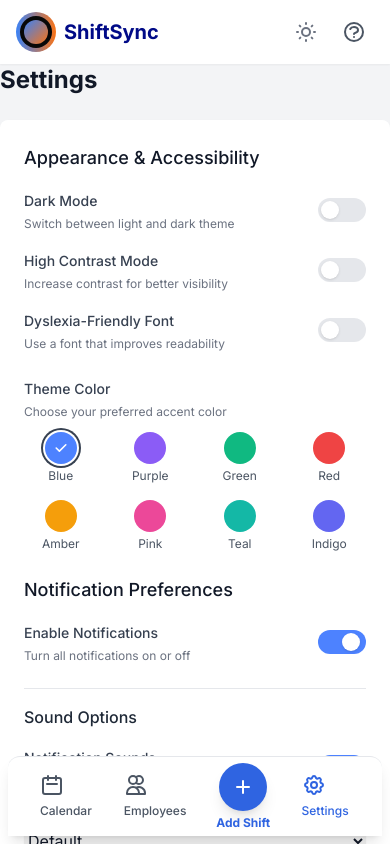
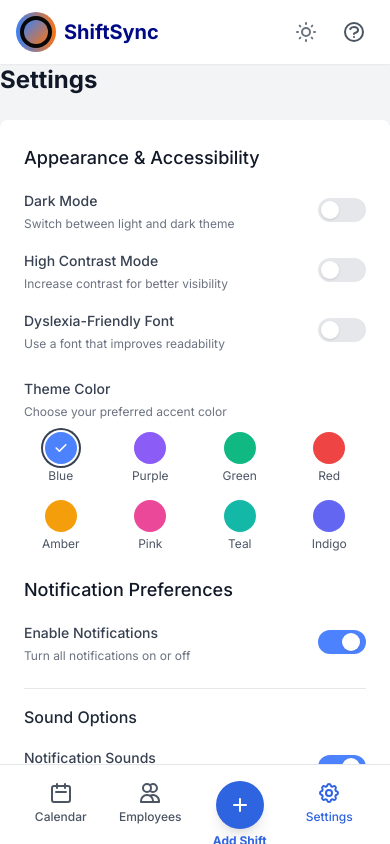
Before and after one commit to josephwaugh312/ShiftSync, a React (Create React App) app: page /settings in a window 390 px wide. Built offline with nearby package versions, Linux system fonts and the light colour scheme.

Commit message:
fix: restore proper fixed bottom navbar with improved internal spacing and text visibility

```diff
--- a/src/components/calendar/CalendarView.tsx
+++ b/src/components/calendar/CalendarView.tsx
@@ -413,7 +413,7 @@ const CalendarView: React.FC = () => {
       <div className="px-4 sm:px-6 lg:px-8 pt-4">
         <ViewToggle />
       </div>
-      <div className="flex-1 px-4 sm:px-6 lg:px-8 md:pb-4 pb-28">
+      <div className="flex-1 px-4 sm:px-6 lg:px-8 md:pb-4 pb-24">
         {renderView()}
       </div>
 
--- a/src/components/calendar/DailyView.tsx
+++ b/src/components/calendar/DailyView.tsx
@@ -59,7 +59,7 @@ const DailyView: React.FC<DailyViewProps> = ({ selectedDate, handleAddShift }) =
 
   return (
     <motion.div
-      className="daily-view pb-28"
+      className="daily-view pb-24"
       variants={containerVariants}
       initial="hidden"
       animate="visible"
--- a/src/components/calendar/WeeklyView.tsx
+++ b/src/components/calendar/WeeklyView.tsx
@@ -93,7 +93,7 @@ const WeeklyView: React.FC<WeeklyViewProps> = ({
 
   return (
     <motion.div
-      className="weekly-view pb-28"
+      className="weekly-view pb-24"
       variants={containerVariants}
       initial="hidden"
       animate="visible"
--- a/src/components/common/EmployeesPage.tsx
+++ b/src/components/common/EmployeesPage.tsx
@@ -182,7 +182,7 @@ const EmployeesPage: React.FC = () => {
   };
 
   return (
-    <div className="max-w-4xl mx-auto pt-6 pb-28">
+    <div className="max-w-4xl mx-auto pt-6 pb-24">
       <div className="flex justify-between items-center mb-6">
         <h1 className="text-2xl font-bold text-gray-900 dark:text-white">Employees</h1>
         <div className="flex space-x-2">
--- a/src/components/common/NewUserGuidance.tsx
+++ b/src/components/common/NewUserGuidance.tsx
@@ -252,7 +252,7 @@ const NewUserGuidance: React.FC = () => {
 
   return (
     <motion.div
-      className="w-full max-w-4xl mx-auto bg-white dark:bg-dark-800 rounded-lg shadow-sm overflow-hidden mt-8"
+      className="w-full max-w-4xl mx-auto bg-white dark:bg-dark-800 rounded-lg shadow-sm overflow-hidden mt-8 mb-24 lg:mb-8"
       initial={{ opacity: 0, y: 20 }}
       animate={{ opacity: 1, y: 0 }}
       transition={{ duration: 0.3 }}
--- a/src/components/common/SettingsPage.tsx
+++ b/src/components/common/SettingsPage.tsx
@@ -59,7 +59,7 @@ const SettingsPage: React.FC = () => {
   };
 
   return (
-    <div className="max-w-3xl mx-auto pb-28">
+    <div className="max-w-3xl mx-auto pb-24">
       <h1 className="text-2xl font-bold text-gray-900 dark:text-white mb-6">Settings</h1>
 
       <div className="bg-white dark:bg-dark-700 rounded-lg shadow-md overflow-hidden mb-6">
--- a/src/components/forms/ShiftForm.tsx
+++ b/src/components/forms/ShiftForm.tsx
@@ -333,7 +333,7 @@ const ShiftForm: React.FC<ShiftFormProps> = ({ isEdit }) => {
   return (
     <AnimatePresence>
       <div className="fixed inset-0 z-[100] overflow-y-auto" aria-labelledby="modal-title" role="dialog" aria-modal="true">
-        <div className="flex items-center justify-center min-h-screen pt-4 px-4 pb-32 md:pb-20 text-center sm:block sm:p-0">
+        <div className="flex items-center justify-center min-h-screen pt-4 px-4 pb-28 md:pb-20 text-center sm:block sm:p-0">
           {/* Backdrop - make sure the z-index is lower than the form */}
           <div
             className="fixed inset-0 bg-gray-500 bg-opacity-75 transition-opacity"
--- a/src/components/layout/MobileNavbar.tsx
+++ b/src/components/layout/MobileNavbar.tsx
@@ -68,7 +68,7 @@ const MobileNavbar: React.FC = () => {
       onSwipeLeft={handleSwipeLeft}
       onSwipeRight={handleSwipeRight}
     >
-      <div className="fixed bottom-2 left-0 right-0 bg-white dark:bg-dark-700 shadow-lg border-t border-gray-200 dark:border-dark-600 h-20 px-4 flex items-center justify-between z-50 rounded-t-xl mx-2">
+      <div className="fixed bottom-0 left-0 right-0 bg-white dark:bg-dark-700 shadow-lg border-t border-gray-200 dark:border-dark-600 h-20 px-4 flex items-start justify-between z-50 pt-2">
         <NavLink
           to="/"
           className={({ isActive }) =>
@@ -77,11 +77,11 @@ const MobileNavbar: React.FC = () => {
           end
           onClick={handleNavClick}
         >
-          <div className="p-2 rounded-full touch-action-manipulation active:scale-95 transition-transform">
-            <svg className="h-6 w-6" xmlns="http://www.w3.org/2000/svg" fill="none" viewBox="0 0 24 24" stroke="currentColor">
+          <div className="flex flex-col items-center">
+            <svg className="h-6 w-6 mb-1" xmlns="http://www.w3.org/2000/svg" fill="none" viewBox="0 0 24 24" stroke="currentColor">
               <path strokeLinecap="round" strokeLinejoin="round" strokeWidth={2} d="M8 7V3m8 4V3m-9 8h10M5 21h14a2 2 0 002-2V7a2 2 0 00-2-2H5a2 2 0 00-2 2v12a2 2 0 002 2z" />
             </svg>
-            <span className="text-xs mt-1 font-medium">Calendar</span>
+            <span className="text-xs font-medium">Calendar</span>
           </div>
         </NavLink>
 
@@ -92,11 +92,11 @@ const MobileNavbar: React.FC = () => {
           }
           onClick={handleNavClick}
         >
-          <div className="p-2 rounded-full touch-action-manipulation active:scale-95 transition-transform">
-            <svg className="h-6 w-6" xmlns="http://www.w3.org/2000/svg" fill="none" viewBox="0 0 24 24" stroke="currentColor">
+          <div className="flex flex-col items-center">
+            <svg className="h-6 w-6 mb-1" xmlns="http://www.w3.org/2000/svg" fill="none" viewBox="0 0 24 24" stroke="currentColor">
               <path strokeLinecap="round" strokeLinejoin="round" strokeWidth={2} d="M12 4.354a4 4 0 110 5.292M15 21H3v-1a6 6 0 0112 0v1zm0 0h6v-1a6 6 0 00-9-5.197M13 7a4 4 0 11-8 0 4 4 0 018 0z" />
             </svg>
-            <span className="text-xs mt-1 font-medium">Employees</span>
+            <span className="text-xs font-medium">Employees</span>
           </div>
         </NavLink>
 
@@ -104,12 +104,14 @@ const MobileNavbar: React.FC = () => {
           onClick={handleAddShift}
           className="flex-1 flex flex-col items-center justify-center p-2 text-primary-600 dark:text-primary-400"
         >
-          <div className="bg-primary-600 rounded-full p-3 shadow-lg active:scale-95 transition-transform">
-            <svg className="h-6 w-6 text-white" xmlns="http://www.w3.org/2000/svg" fill="none" viewBox="0 0 24 24" stroke="currentColor">
-              <path strokeLinecap="round" strokeLinejoin="round" strokeWidth={2} d="M12 6v6m0 0v6m0-6h6m-6 0H6" />
-            </svg>
+          <div className="flex flex-col items-center">
+            <div className="bg-primary-600 rounded-full p-3 shadow-lg mb-1">
+              <svg className="h-6 w-6 text-white" xmlns="http://www.w3.org/2000/svg" fill="none" viewBox="0 0 24 24" stroke="currentColor">
+                <path strokeLinecap="round" strokeLinejoin="round" strokeWidth={2} d="M12 6v6m0 0v6m0-6h6m-6 0H6" />
+              </svg>
+            </div>
+            <span className="text-xs font-bold">Add Shift</span>
           </div>
-          <span className="text-xs mt-1 font-bold">Add Shift</span>
         </button>
 
         <NavLink
@@ -119,12 +121,12 @@ const MobileNavbar: React.FC = () => {
           }
           onClick={handleNavClick}
         >
-          <div className="p-2 rounded-full touch-action-manipulation active:scale-95 transition-transform">
-            <svg className="h-6 w-6" xmlns="http://www.w3.org/2000/svg" fill="none" viewBox="0 0 24 24" stroke="currentColor">
+          <div className="flex flex-col items-center">
+            <svg className="h-6 w-6 mb-1" xmlns="http://www.w3.org/2000/svg" fill="none" viewBox="0 0 24 24" stroke="currentColor">
               <path strokeLinecap="round" strokeLinejoin="round" strokeWidth={2} d="M10.325 4.317c.426-1.756 2.924-1.756 3.35 0a1.724 1.724 0 002.573 1.066c1.543-.94 3.31.826 2.37 2.37a1.724 1.724 0 001.065 2.572c1.756.426 1.756 2.924 0 3.35a1.724 1.724 0 00-1.066 2.573c.94 1.543-.826 3.31-2.37 2.37a1.724 1.724 0 00-2.572 1.065c-.426 1.756-2.924 1.756-3.35 0a1.724 1.724 0 00-2.573-1.066c-1.543.94-3.31-.826-2.37-2.37a1.724 1.724 0 00-1.065-2.572c-1.756-.426-1.756-2.924 0-3.35a1.724 1.724 0 001.066-2.573c-.94-1.543.826-3.31 2.37-2.37.996.608 2.296.07 2.572-1.065z" />
               <path strokeLinecap="round" strokeLinejoin="round" strokeWidth={2} d="M15 12a3 3 0 11-6 0 3 3 0 016 0z" />
             </svg>
-            <span className="text-xs mt-1 font-medium">Settings</span>
+            <span className="text-xs font-medium">Settings</span>
           </div>
         </NavLink>
       </div>
--- a/src/components/mobile/MobileCalendarView.tsx
+++ b/src/components/mobile/MobileCalendarView.tsx
@@ -90,7 +90,7 @@ const MobileCalendarView: React.FC = () => {
   };
 
   return (
-    <div className="pb-28">
+    <div className="pb-24">
       {/* Date selector (horizontally scrollable) */}
       <div className="mb-4 overflow-x-auto pb-2 hide-scrollbar">
         <div className="flex space-x-2 min-w-max">
--- a/src/components/tutorial/TutorialPopover.tsx
+++ b/src/components/tutorial/TutorialPopover.tsx
@@ -90,7 +90,7 @@ const TutorialPopover: React.FC<TutorialPopoverProps> = ({ step, targetElement }
     // Handle center-bottom position
     if (step.position === 'center-bottom') {
       return {
-        bottom: isMobile ? '130px' : '100px', // Account for mobile navbar height + margin
+        bottom: isMobile ? '120px' : '100px', // Account for mobile navbar height
         left: '50%',
         transform: 'translateX(-50%)',
         maxWidth: isMobile ? '90vw' : (step.id === 'calendar' ? '450px' : undefined),
```
